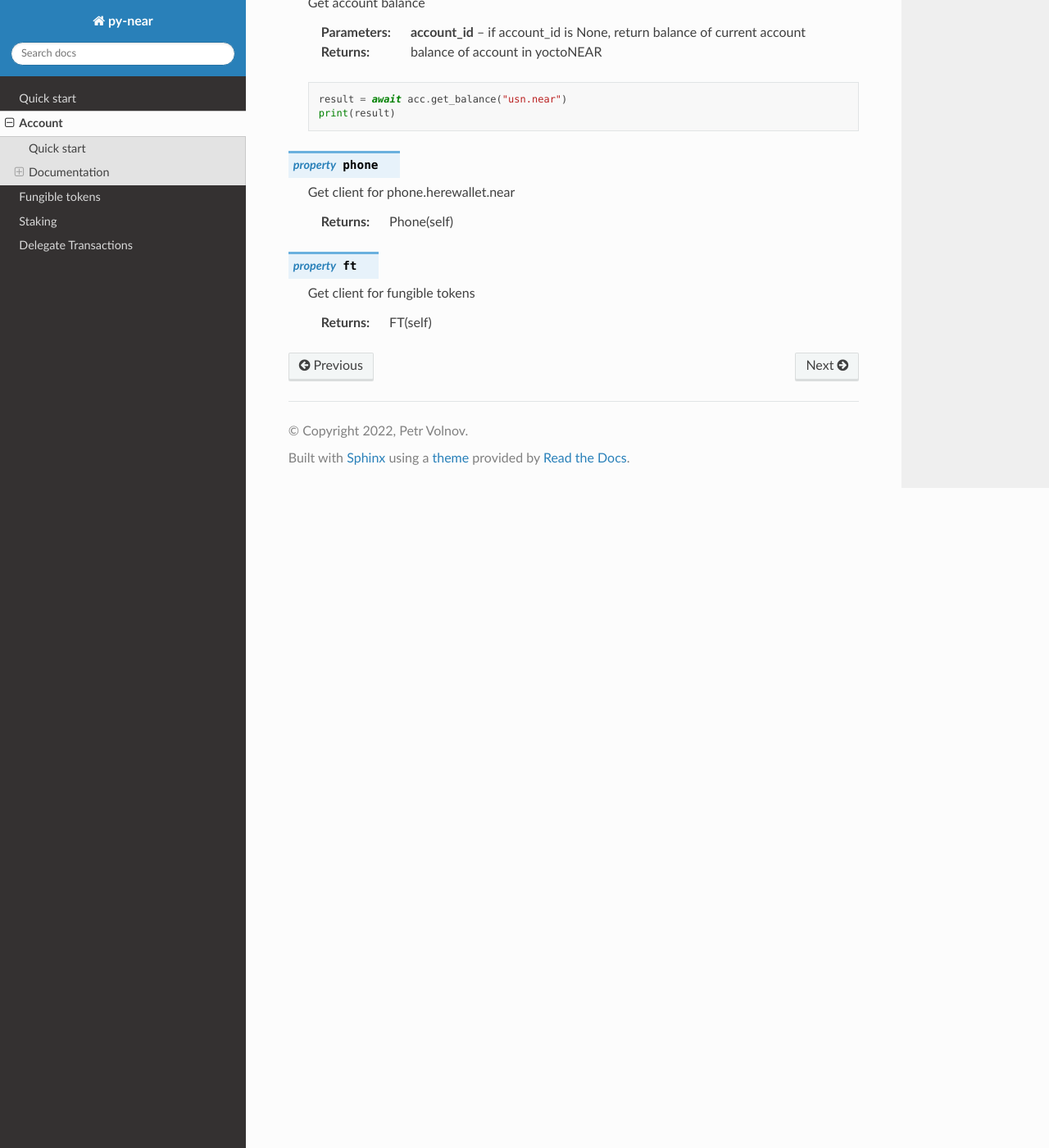
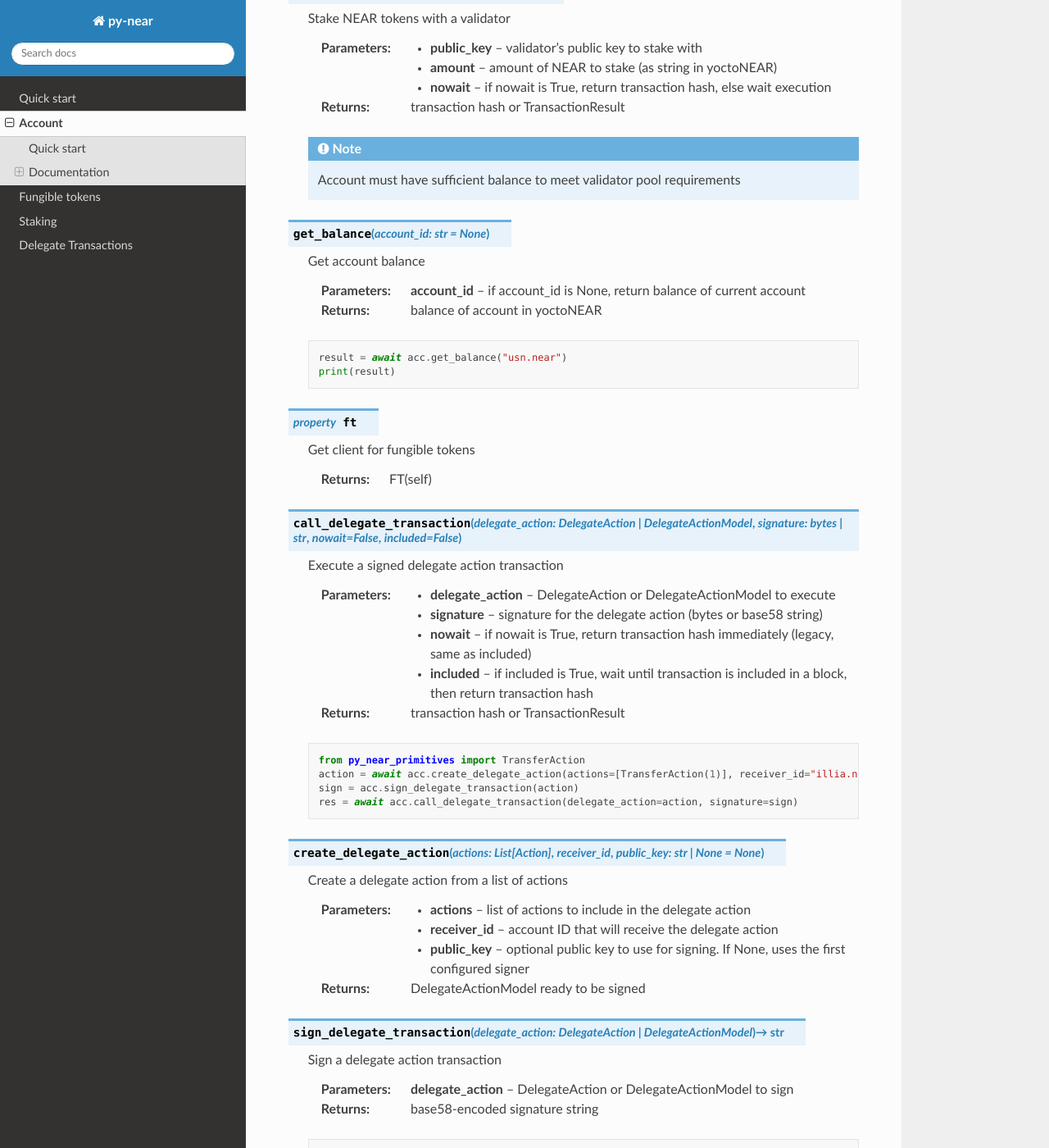
Before and after one commit to pvolnov/py-near, a Sphinx documentation site: the page built from docs/account.rst, in a window 1280 px wide and 1400 px high, scrolled down 4456 px. Shown: the whole window at 82% size. Built offline with Sphinx 7.4.7 and the Read the Docs theme 3.1.0, drawn with Linux system fonts in a browser that asks for light colours; pages that are not in the unit, such as notebooks, are missing from menus; some of the changed text lies outside the part shown.

Commit message:
feat: update docs

```diff
--- a/docs/account.rst
+++ b/docs/account.rst
@@ -21,11 +21,8 @@
         print(await acc.get_balance("bob.near") / NEAR)
 
         transaction = await acc.send_money("bob.near", NEAR * 2)
-        print(tr.transaction.hash)
-        print(tr.logs)
-
-        transaction = await acc.phone.send_near_to_phone("+15626200911", NEAR // 10)
-        print(tr.transaction.hash)
+        print(transaction.transaction.hash)
+        print(transaction.logs)
 
     asyncio.run(main())
 
@@ -107,13 +104,14 @@
         print(state)
 
 
-.. function:: send_money(account_id: str, amount: int, nowait=False)
+.. function:: send_money(account_id: str, amount: int, nowait=False, included=False)
 
     Send money to account_id
 
     :param account_id: receiver account id
     :param amount: amount in yoctoNEAR
-    :param nowait: if nowait is True, return transaction hash, else wait execution
+    :param nowait: if nowait is True, return transaction hash, else wait execution (legacy, same as included)
+    :param included: if included is True, wait until transaction is included in a block, then return transaction hash
     :return: transaction hash or TransactionResult
 
     .. code:: python
@@ -121,31 +119,34 @@
         await acc.send_money('bob.near', NEAR * 3)
 
 
-.. function:: view_function(contract_id: str, method_name: str, args: dict)
+.. function:: view_function(contract_id: str, method_name: str, args: dict, block_id=None, threshold=None)
 
     Call view function on smart contract. View function is read only function, it can't change state
 
     :param contract_id: smart contract account id
     :param method_name: method name to call
     :param args: json args to call method
-    :return: result of view function call
+    :param block_id: optional block ID to query at a specific block height
+    :param threshold: minimum number of nodes that must return the same result (for consensus verification)
+    :return: ViewFunctionResult containing the method result, logs, and block info
 
     .. code:: python
 
         result = await acc.view_function("usn.near", "ft_balance_of", {"account_id": "bob.near"})
-        print(result)
+        print(result.result)
 
 
-.. function:: function_call(contract_id: str, method_name: str, args: dict, gas=DEFAULT_ATTACHED_GAS, amount=0, nowait=False)
+.. function:: function_call(contract_id: str, method_name: str, args: dict, gas=DEFAULT_ATTACHED_GAS, amount=0, nowait=False, included=False)
 
     Call function on smart contract
 
-    :param contract_id: smart contract adress
+    :param contract_id: smart contract address
     :param method_name: call method name
     :param args: json params for method
     :param gas: amount of attachment gas
     :param amount: amount of attachment NEAR
-    :param nowait: if nowait is True, return transaction hash, else wait execution
+    :param nowait: if nowait is True, return transaction hash, else wait execution (legacy, same as included)
+    :param included: if included is True, wait until transaction is included in a block, then return transaction hash
     :return: transaction hash or TransactionResult
 
     .. code:: python
@@ -156,12 +157,12 @@
 .. function:: create_account(account_id: str, public_key: Union[str, bytes], initial_balance: int, nowait=False)
 
     Create new account in subdomain of current account. For example, if current account is "test.near",
-        you can create "wwww.test.near"
+        you can create "sub.test.near"
 
     :param account_id: new account id
     :param public_key: add public key to new account
-    :param initial_balance: amount to transfer NEAR to new account
-    :param nowait: is nowait is True, return transaction hash, else wait execution
+    :param initial_balance: amount to transfer NEAR to new account in yoctoNEAR
+    :param nowait: if nowait is True, return transaction hash, else wait execution
     :return: transaction hash or TransactionResult
 
     .. code:: python
@@ -175,8 +176,8 @@
 
     :param public_key: public_key to add
     :param receiver_id: smart contract account id
-    :param method_names: list of method names to allow
-    :param allowance: maximum amount of gas to use for this key
+    :param method_names: list of method names to allow (empty list means all methods)
+    :param allowance: maximum amount of gas to use for this key (in yoctoNEAR gas units, default is 25 TGas)
     :param nowait: if nowait is True, return transaction hash, else wait execution
     :return: transaction hash or TransactionResult
 
@@ -203,7 +204,7 @@
     Delete public key from account
 
     :param public_key: public_key to delete
-    :param nowait: is nowait is True, return transaction hash, else wait execution
+    :param nowait: if nowait is True, return transaction hash, else wait execution
     :return: transaction hash or TransactionResult
 
     .. code:: python
@@ -226,14 +227,17 @@
         await acc.deploy_contract(contract_code, nowait=True)
 
 
-.. function:: stake(contract_code: bytes, nowait=False)
+.. function:: stake(public_key: str, amount: str, nowait=False)
 
-    Stake NEAR on account. Account must have enough balance to be in validators pool
+    Stake NEAR tokens with a validator
 
-    :param public_key: public_key to stake
-    :param amount: amount of NEAR to stake
+    :param public_key: validator's public key to stake with
+    :param amount: amount of NEAR to stake (as string in yoctoNEAR)
     :param nowait: if nowait is True, return transaction hash, else wait execution
     :return: transaction hash or TransactionResult
+
+    .. note::
+        Account must have sufficient balance to meet validator pool requirements
 
 
 .. function:: get_balance(account_id: str = None)
@@ -249,15 +253,63 @@
         print(result)
 
 
-.. property:: phone
-
-    Get client for phone.herewallet.near
-
-    :return: Phone(self)
-
-
 .. property:: ft
 
     Get client for fungible tokens
 
     :return: FT(self)
+
+.. function:: call_delegate_transaction(delegate_action: Union[DelegateAction, DelegateActionModel], signature: Union[bytes, str], nowait=False, included=False)
+
+    Execute a signed delegate action transaction
+
+    :param delegate_action: DelegateAction or DelegateActionModel to execute
+    :param signature: signature for the delegate action (bytes or base58 string)
+    :param nowait: if nowait is True, return transaction hash immediately (legacy, same as included)
+    :param included: if included is True, wait until transaction is included in a block, then return transaction hash
+    :return: transaction hash or TransactionResult
+
+    .. code:: python
+
+        from py_near_primitives import TransferAction
+        action = await acc.create_delegate_action(actions=[TransferAction(1)], receiver_id="illia.near")
+        sign = acc.sign_delegate_transaction(action)
+        res = await acc.call_delegate_transaction(delegate_action=action, signature=sign)
+
+.. function:: create_delegate_action(actions: List[Action], receiver_id, public_key: Optional[str] = None)
+
+    Create a delegate action from a list of actions
+
+    :param actions: list of actions to include in the delegate action
+    :param receiver_id: account ID that will receive the delegate action
+    :param public_key: optional public key to use for signing. If None, uses the first configured signer
+    :return: DelegateActionModel ready to be signed
+
+.. function:: sign_delegate_transaction(delegate_action: Union[DelegateAction, DelegateActionModel]) -> str
+
+    Sign a delegate action transaction
+
+    :param delegate_action: DelegateAction or DelegateActionModel to sign
+    :return: base58-encoded signature string
+
+    .. code:: python
+
+        signature = acc.sign_delegate_transaction(delegate_action)
+
+.. function:: use_global_contract(account_id: Optional[str] = None, contract_code_hash: Union[str, bytes, None] = None, nowait=False, included=False)
+
+    Use a global contract by account ID or code hash
+
+    :param account_id: account ID of the global contract to use
+    :param contract_code_hash: code hash of the global contract to use (32 bytes)
+    :param nowait: if nowait is True, return transaction hash immediately (legacy, same as included)
+    :param included: if included is True, wait until transaction is included in a block, then return transaction hash
+    :return: transaction hash or TransactionResult
+
+.. function:: shutdown()
+
+    Clean up async resources. Closes the RPC provider connection. Should be called when done using the account instance.
+
+    .. code:: python
+
+        await acc.shutdown()
--- a/docs/index.rst
+++ b/docs/index.rst
@@ -9,14 +9,14 @@
    quickstart.rst
    account.rst
 
-   clients/phone.rst
    clients/fungible-token.rst
    clients/staking.rst
    clients/delegate.rst
+   clients/omni-balance.rst
 
 .. include:: quickstart.rst
 .. include:: account.rst
-.. include:: clients/phone.rst
 .. include:: clients/fungible-token.rst
 .. include:: clients/staking.rst
 .. include:: clients/delegate.rst
+.. include:: clients/omni-balance.rst
```
Also changed, not shown: other parts of docs/account.rst (+2 -2 lines), docs/clients/delegate.rst (+11 -4 lines), docs/clients/fungible-token.rst (+23 -22 lines), docs/quickstart.rst (+14 -10 lines).
